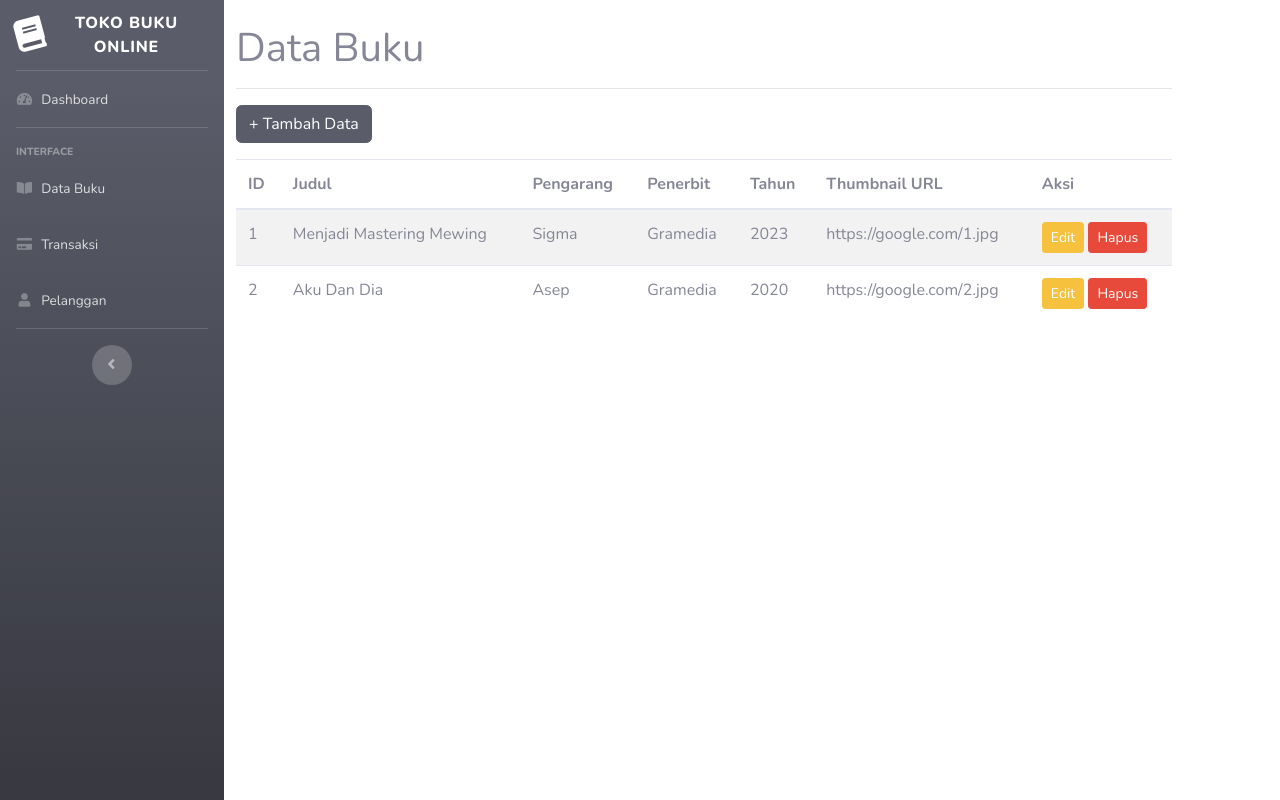
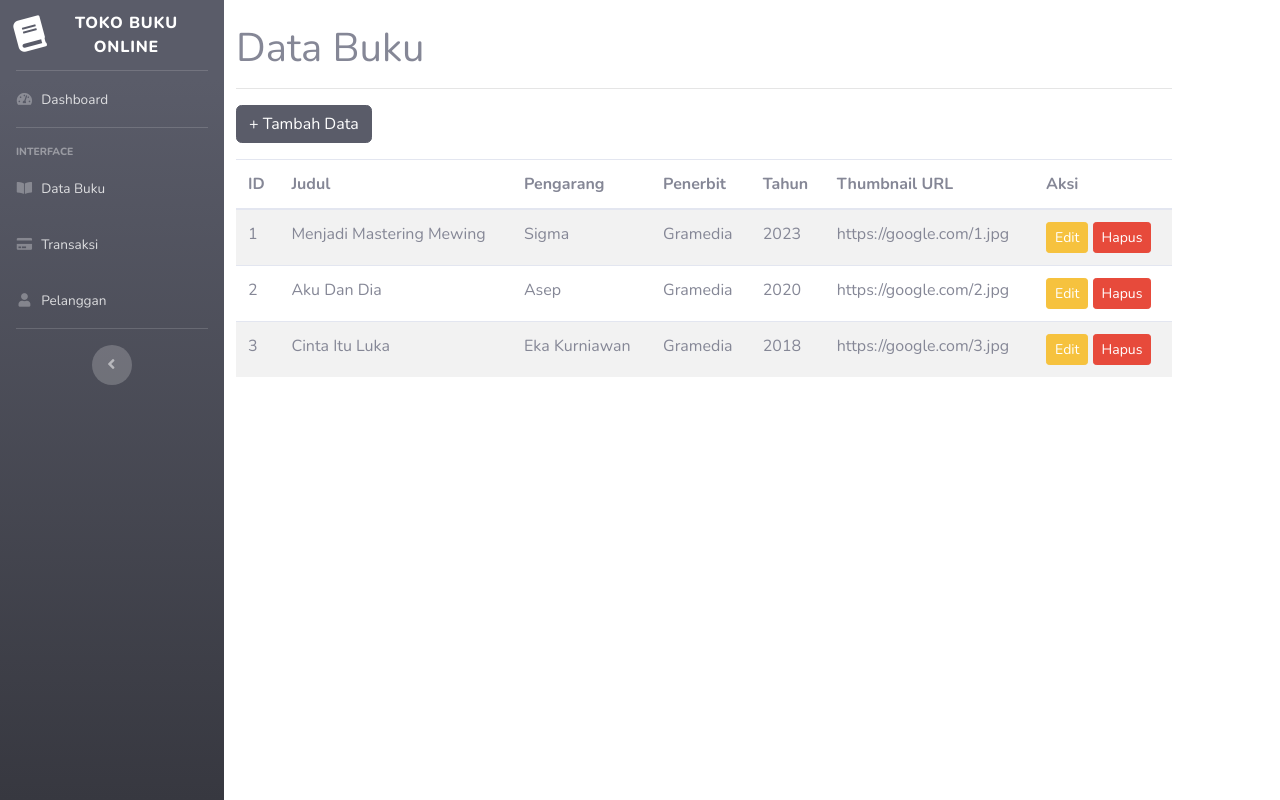
Before and after one commit to DzikriAryaSahputra/PemrogramanWeb2, a CodeIgniter 4 app: the page made by toko-buku-online/app/Views/admin/databuku.php in a window 1280 px wide. Run offline with PHP 8.4 and a stand-in for CodeIgniter, Linux system fonts and the light colour scheme; the template is opened without the code that fills it, so the values that code supplies are empty; some libraries are stand-ins or nearby versions.

Commit message:
Toko Buku Online - DataBuku

```diff
--- a/toko-buku-online/app/Config/Routes.php
+++ b/toko-buku-online/app/Config/Routes.php
@@ -15,4 +15,5 @@ service('auth')->routes($routes);
 $routes->post('submit', 'Home::submit');
 
 // ADMIN ROUTES
+$routes->get('admin/databuku','AdminController::databuku');
 $routes->get('/admin','AdminController::databuku');
--- a/toko-buku-online/app/Views/admin/databuku.php
+++ b/toko-buku-online/app/Views/admin/databuku.php
@@ -37,12 +37,25 @@
                 <button class="btn btn-danger btn-sm" data-bs-toggle="modal" data-bs-target="#hapusModal" data-bs-id="1"><i class="bi bi-trash"></i> Hapus</button>
               </td>
             </tr>
+            <tr>
             <td>2</td>
             <td>Aku Dan Dia</td>
             <td>Asep</td>
             <td>Gramedia</td>
             <td>2020</td>
             <td>https://google.com/2.jpg</td>
+            <td>
+              <button class="btn btn-warning btn-sm" data-bs-toggle="modal" data-bs-target="#editModal" data-bs-id="2"><i class="bi bi-pencil-square"></i> Edit</button>
+              <button class="btn btn-danger btn-sm" data-bs-toggle="modal" data-bs-target="#hapusModal" data-bs-id="2"><i class="bi bi-trash"></i> Hapus</button>
+            </td>
+            </tr>
+            <tr>
+            <td>3</td>
+            <td>Cinta Itu Luka</td>
+            <td>Eka Kurniawan</td>
+            <td>Gramedia</td>
+            <td>2018</td>
+            <td>https://google.com/3.jpg</td>
             <td>
               <button class="btn btn-warning btn-sm" data-bs-toggle="modal" data-bs-target="#editModal" data-bs-id="2"><i class="bi bi-pencil-square"></i> Edit</button>
               <button class="btn btn-danger btn-sm" data-bs-toggle="modal" data-bs-target="#hapusModal" data-bs-id="2"><i class="bi bi-trash"></i> Hapus</button>
--- a/toko-buku-online/app/Views/admin/layout.php
+++ b/toko-buku-online/app/Views/admin/layout.php
@@ -11,13 +11,11 @@
     <title>Admin Dashboard</title>
 
     <!-- Fontawsome -->
-    <link href="assets/vendor/fontawesome-free/css/all.min.css" rel="stylesheet" type="text/css">
-    <link
-        href="https://fonts.googleapis.com/css?family=Nunito:200,200i,300,300i,400,400i,600,600i,700,700i,800,800i,900,900i"
-        rel="stylesheet">
+    <link href="<?=base_url('assets/vendor/fontawesome-free/css/all.min.css'); ?>" rel="stylesheet" type="text/css">
+    <link href="https://fonts.googleapis.com/css?family=Nunito:200,200i,300,300i,400,400i,600,600i,700,700i,800,800i,900,900i" rel="stylesheet">
 
     <!-- Custom styles -->
-    <link href="assets/css/sb-admin-2.min.css" rel="stylesheet">
+    <link href="<?=base_url('assets/css/sb-admin-2.min.css');?>" rel="stylesheet">
 
 </head>
 <body id="page-top">
@@ -89,21 +87,21 @@
       <?= $this->renderSection('content'); ?>
 
        <!-- Bootstrap core JavaScript-->
-    <script src="assets/vendor/jquery/jquery.min.js"></script>
-    <script src="assets/vendor/bootstrap/js/bootstrap.bundle.min.js"></script>
+    <script src="<?=base_url('assets/vendor/jquery/jquery.min.js');?>"></script>
+    <script src="<?=base_url('assets/vendor/bootstrap/js/bootstrap.bundle.min.js')?>"></script>
 
     <!-- Core plugin JavaScript-->
-    <script src="assets/vendor/jquery-easing/jquery.easing.min.js"></script>
+    <script src="<?=base_url('assets/vendor/jquery-easing/jquery.easing.min.js');?>"></script>
 
     <!-- Custom scripts for all pages-->
-    <script src="assets/js/sb-admin-2.min.js"></script>
+    <script src="<?=base_url('assets/js/sb-admin-2.min.js')?>"></script>
 
     <!-- Page level plugins -->
-    <script src="assets/vendor/chart.js/Chart.min.js"></script>
+    <script src="<?=base_url('assets/vendor/chart.js/Chart.min.js');?>"></script>
 
     <!-- Page level custom scripts -->
-    <script src="assets/js/demo/chart-area-demo.js"></script>
-    <script src="assets/js/demo/chart-pie-demo.js"></script>
+    <script src="<?=base_url('assets/js/demo/chart-area-demo.js');?>"></script>
+    <script src="<?=base_url('assets/js/demo/chart-pie-demo.js');?>"></script>
 
 <script src="https://cdn.jsdelivr.net/npm/bootstrap@5.3.3/dist/js/bootstrap.bundle.min.js" integrity="sha384-..." crossorigin="anonymous"></script>
 </body>
```
